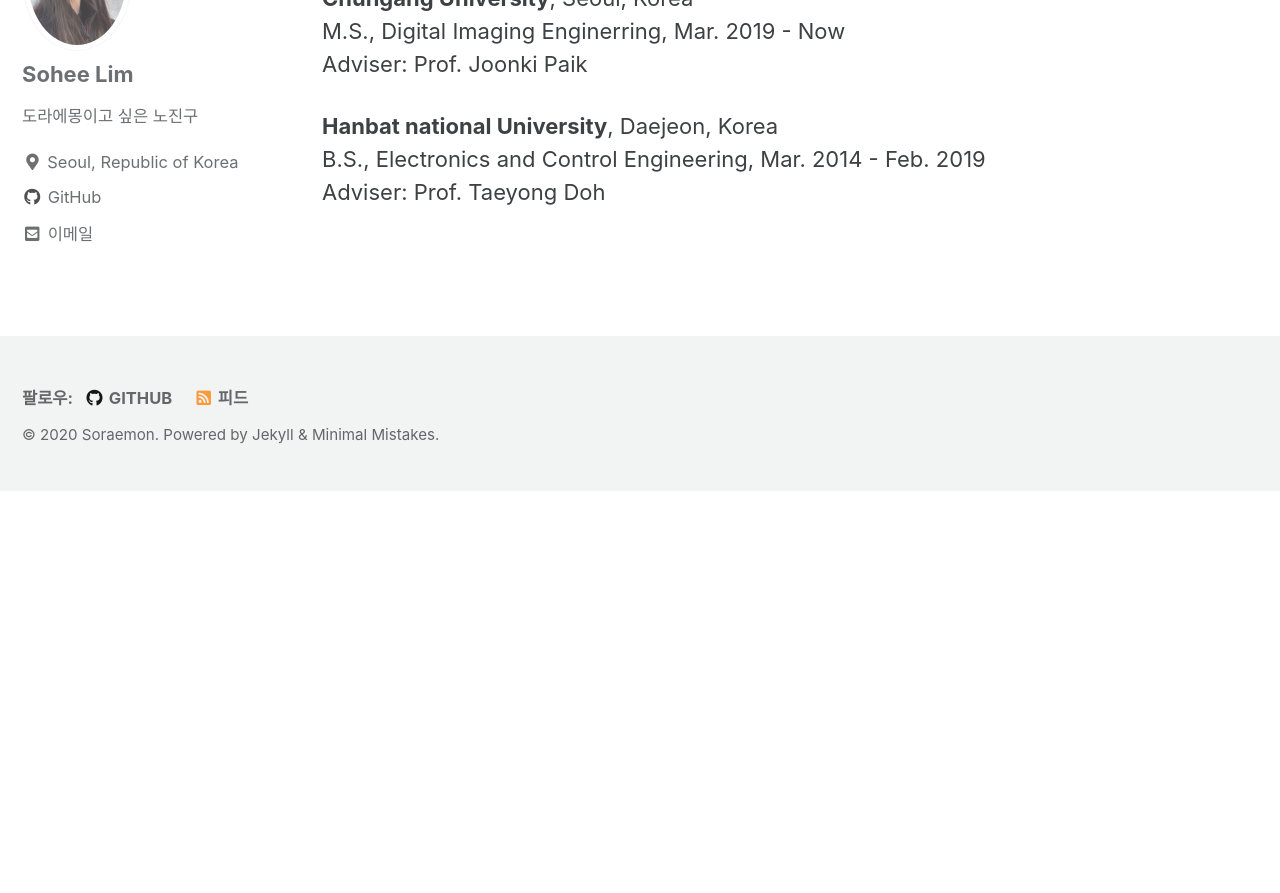
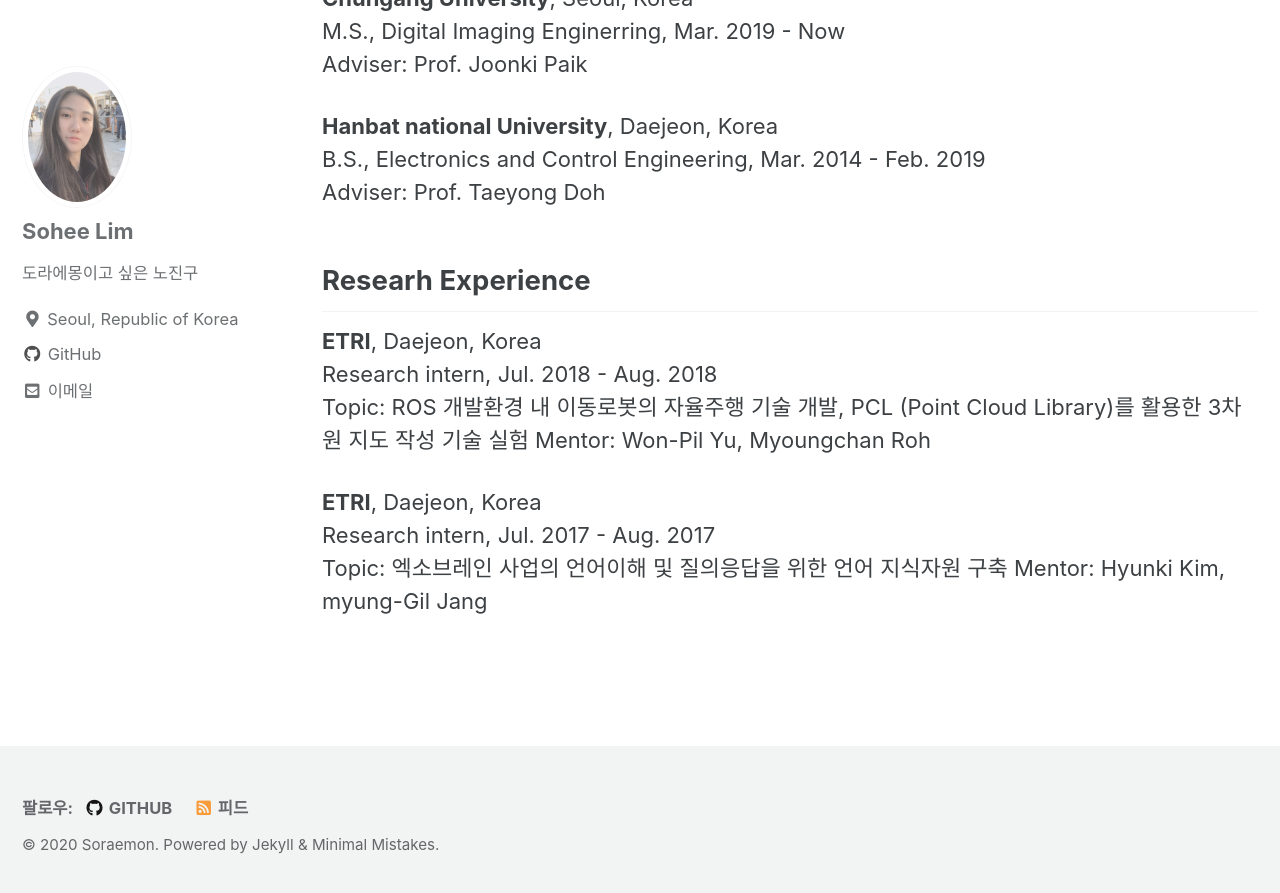
Before and after one commit to sohee-zoe/sohee-zoe.github.io, a Jekyll site: the page built from _pages/about.md, in a window 1280 px wide and 900 px high, scrolled down 865 px. Shown: the top 893 px of the window. Built offline with Jekyll 4.4.1, drawn with Linux system fonts in a browser that asks for light colours; cached includes are drawn as plain includes; before the commit the page ends 1356 px from its top, so only the background shows below that.

Commit message:
Update about.md

```diff
--- a/_pages/about.md
+++ b/_pages/about.md
@@ -31,3 +31,17 @@ Adviser: Prof. Joonki Paik
 **Hanbat national University**, Daejeon, Korea
 B.S., Electronics and Control Engineering, Mar. 2014 - Feb. 2019
 Adviser: Prof. Taeyong Doh
+
+
+## Researh Experience
+**ETRI**, Daejeon, Korea
+Research intern, Jul. 2018 - Aug. 2018
+Topic: ROS 개발환경 내 이동로봇의 자율주행 기술 개발, PCL (Point Cloud Library)를 활용한 3차원 지도 작성 기술 실험
+Mentor: Won-Pil Yu, Myoungchan Roh
+
+
+
+**ETRI**, Daejeon, Korea
+Research intern, Jul. 2017 - Aug. 2017
+Topic: 엑소브레인 사업의 언어이해 및 질의응답을 위한 언어 지식자원 구축
+Mentor: Hyunki Kim, myung-Gil Jang
```
